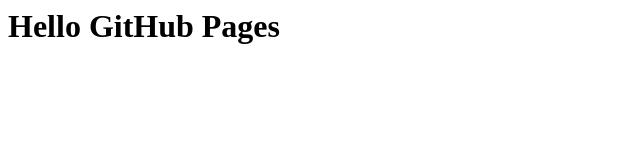
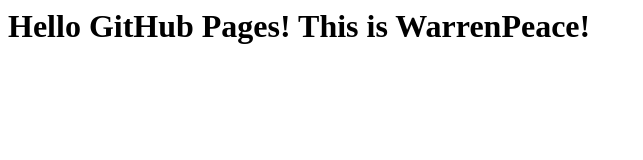
Before and after one commit to WarrenPeace101/static, a plain HTML site: page index.html in a window 1280 px wide. Shown: the whole page, without its empty margins (0-643 px from the left). Drawn offline with Linux system fonts and the light colour scheme.

Commit message:
update message

```diff
--- a/index.html
+++ b/index.html
@@ -1 +1 @@
-<h1>Hello GitHub Pages</h1>
+<h1>Hello GitHub Pages! This is WarrenPeace!</h1>
```
